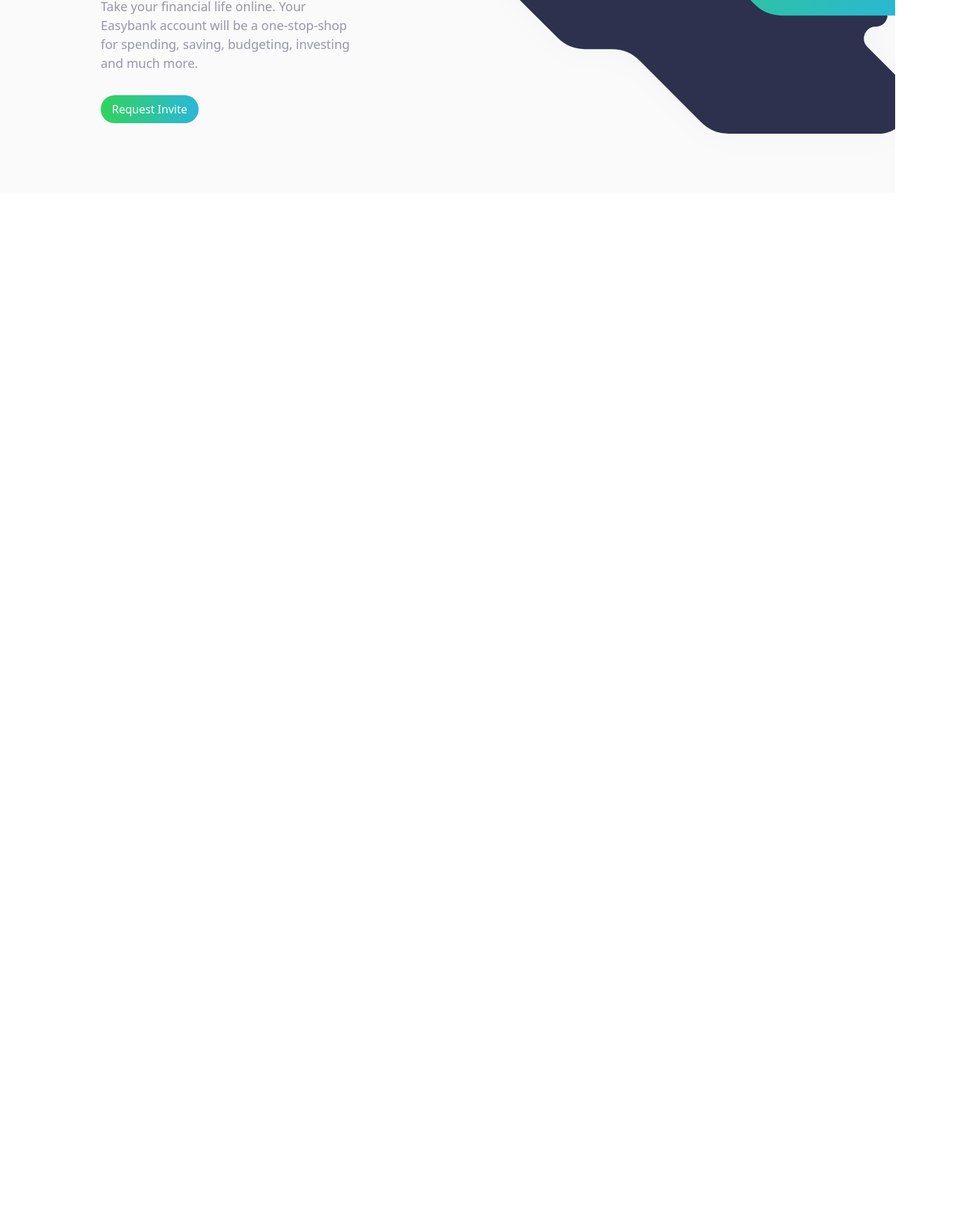
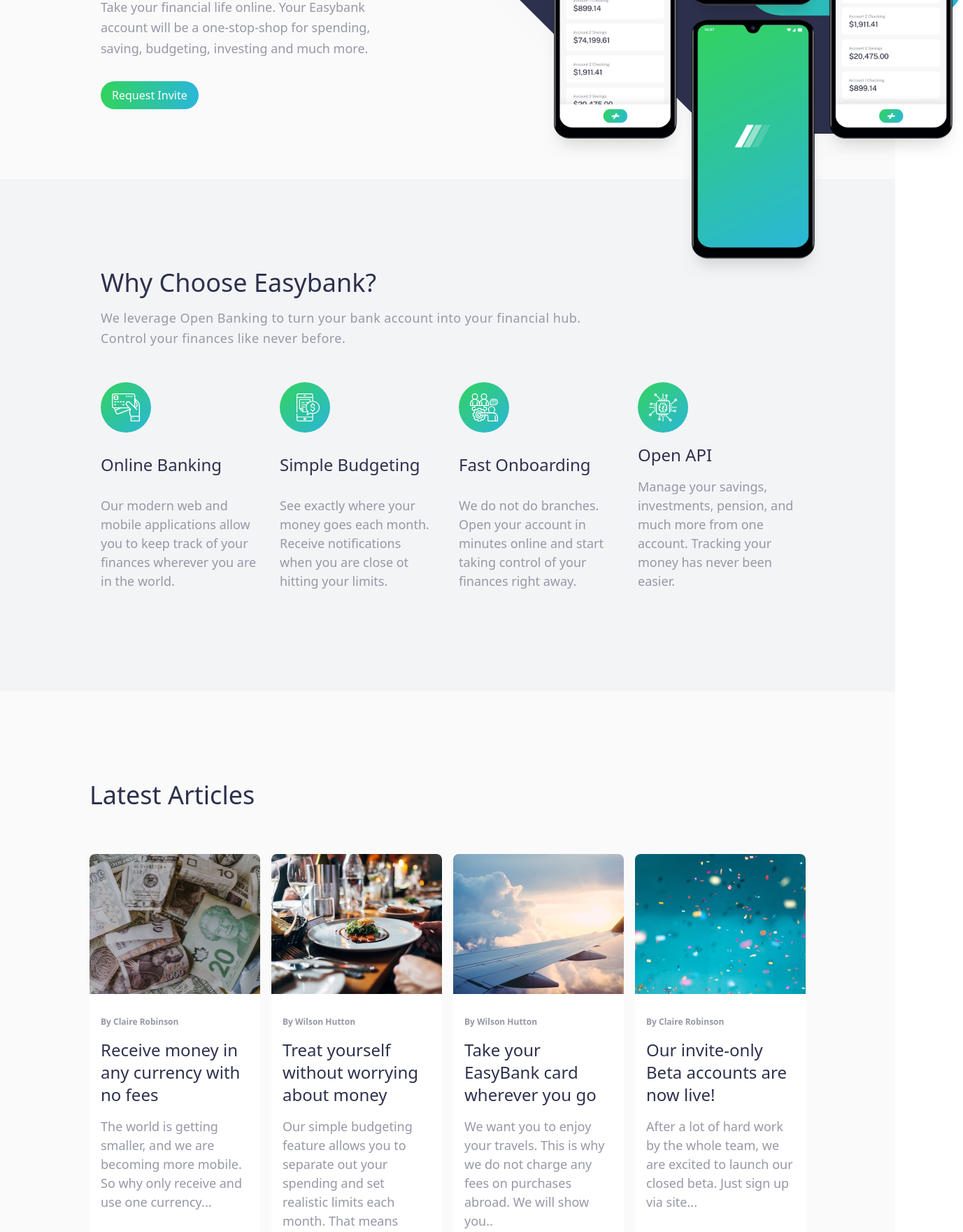
Before and after one commit to OU1122/client-banking-app, a React (Vite) app: page / in a window 1280 px wide. Shown: the part 320-2080 px from the top of the page at 70% size, 1377 px wide, since content can reach past the window. Before the commit the page ends 800 px from the top, so only its background shows below. Built offline with nearby package versions, Linux system fonts and the light colour scheme.

Commit message:
article + feature card done

```diff
--- a/src/App.tsx
+++ b/src/App.tsx
@@ -1,3 +1,5 @@
+import { Articles } from "./components/articles";
+import { Features } from "./components/features";
 import { Hero } from "./components/hero";
 import { Nav } from "./components/nav";
 
@@ -7,6 +9,8 @@
 			<div className="">
 				<Nav />
 				<Hero />
+				<Features />
+				<Articles />
 			</div>
 		</>
 	);
--- /dev/null
+++ b/src/components/articles.tsx
@@ -0,0 +1,21 @@
+import { articles } from "../library/data";
+import { ArticleCard } from "./articlesCard";
+export const Articles = () => {
+	return (
+		<div className="bg-VeryLightGray">
+			<div className=" max-w-[1440px] py-32 mx-auto px-32">
+				<div className="mb-16">
+					<h2 className="text-DarkBlue text-4xl">Latest Articles</h2>
+				</div>
+				<div className="grid grid-cols-4 gap-4 ">
+					{articles.map((article, i) => (
+						<ArticleCard
+							key={i}
+							{...article}
+						/>
+					))}
+				</div>
+			</div>
+		</div>
+	);
+};
--- /dev/null
+++ b/src/components/articlesCard.tsx
@@ -0,0 +1,33 @@
+type FeaturesProps = {
+	img: string;
+	title: string;
+	description: string;
+	author: string;
+};
+
+export const ArticleCard: React.FC<FeaturesProps> = ({
+	img,
+	title,
+	description,
+	author,
+}) => {
+	return (
+		<div className="gap-4 flex flex-col bg-White rounded-md">
+			<div className="w-full h-[200px] rounded-t-lg">
+				<img
+					className="w-full h-full object-cover rounded-t-lg"
+					src={img}
+				/>
+			</div>
+			<div className="flex flex-col overflow-ellipsis p-4 gap-4 items-start justify-center">
+				<p className="text-xs text-GrayishBlue font-semibold">{author}</p>
+				<h2 className="text-DarkBlue text-2xl hover:text-LimeGreen hover:cursor-pointer">
+					{title}
+				</h2>
+				<p className="overflow-ellipsis text-GrayishBlue text-[18px]">
+					{description}
+				</p>
+			</div>
+		</div>
+	);
+};
--- a/src/components/button.tsx
+++ b/src/components/button.tsx
@@ -6,10 +6,12 @@
 
 export const Button: React.FC<ButtonProps> = ({ type, children }) => {
 	return (
-		<button
-			className="text-White rounded-3xl bg-gradient-to-r from-LimeGreen to-BrightCyan px-4 py-2 hover:opacity-85"
-			type={type}>
-			{children}
-		</button>
+		<div className="min-w-fit">
+			<button
+				className="text-White rounded-3xl bg-gradient-to-r from-LimeGreen to-BrightCyan px-4 py-2 hover:opacity-85"
+				type={type}>
+				{children}
+			</button>
+		</div>
 	);
 };
--- /dev/null
+++ b/src/components/featureCard.tsx
@@ -0,0 +1,19 @@
+type FeaturesProps = {
+	img: string;
+	title: string;
+	description: string;
+};
+
+export const FeatureCard: React.FC<FeaturesProps> = ({
+	img,
+	title,
+	description,
+}) => {
+	return (
+		<div className=" p-4 gap-4 flex flex-col items-start justify-between">
+			<img src={img}></img>
+			<h2 className="text-DarkBlue text-2xl">{title}</h2>
+			<p className="text-GrayishBlue text-[18px]">{description}</p>
+		</div>
+	);
+};
--- /dev/null
+++ b/src/components/features.tsx
@@ -0,0 +1,29 @@
+import { features } from "../library/data";
+import { FeatureCard } from "./featureCard";
+
+export const Features = () => {
+	return (
+		<div className="bg-LightGrayishBlue">
+			<div className=" max-w-[1440px] py-32 mx-auto px-32">
+				<div className=" pl-4 ">
+					<h2 className="text-DarkBlue text-4xl">Why Choose Easybank?</h2>
+					<p className="mt-4 text-GrayishBlue tracking-wide text-[18px] leading-relaxed">
+						We leverage Open Banking to turn your bank account into your
+						financial hub.
+						<br /> Control your finances like never before.
+					</p>
+				</div>
+				<div className="grid grid-cols-4 mt-8">
+					{features.map((feature, i) => (
+						<FeatureCard
+							key={i}
+							img={feature.image}
+							title={feature.headline}
+							description={feature.description}
+						/>
+					))}
+				</div>
+			</div>
+		</div>
+	);
+};
--- a/src/components/hero.tsx
+++ b/src/components/hero.tsx
@@ -2,15 +2,16 @@
 
 export const Hero = () => {
 	return (
-		<section className="relative max-w-[1440px] mx-auto my-4 flex px-32 bg-VeryLightGray overflow-hidden">
-			<div className="gap-8 flex flex-col items-start justify-center py-[100px] pl-4 w-1/2">
+		<section className="bg-VeryLightGray">
+			<div className="relative max-w-[1440px] mx-auto mt-4 flex flex-col px-32 overflow-hidden md:overflow-visible">
+				<div className="gap-8 flex flex-col items-start justify-center py-[100px] pl-4 w-[60%] ">
 					<h1 className="text-DarkBlue text-5xl w-3/4">
 						Next generation digital banking
 					</h1>
-				<p className="text-GrayishBlue font-normal w-3/4 text-[18px]">
-					Take your financial life online. Your Easybank account will be a
-					one-stop-shop for spending, saving, budgeting, investing and much
-					more.
+					<p className="text-GrayishBlue font-normal w-3/4 text-[18px] leading-relaxed">
+						Take your financial life online. Your Easybank account will be
+						a one-stop-shop for spending, saving, budgeting, investing and
+						much more.
 					</p>
 					<Button type="button">Request Invite</Button>
 				</div>
@@ -18,6 +19,10 @@
 				<img
 					className="absolute -top-[103px] -right-[190px] lg:-top-[103px] lg:-right-[97px] w-[700px] object-fill z-10"
 					src="/bg-intro-desktop.svg"></img>
+				<img
+					className="absolute -top-[103px] -right-[190px] lg:-top-[103px] lg:-right-[97px] w-[600px] object-fill z-10"
+					src="/image-mockups.png"></img>
+			</div>
 		</section>
 	);
 };
--- a/src/components/nav.tsx
+++ b/src/components/nav.tsx
@@ -4,16 +4,17 @@
 export const Nav = () => {
 	return (
 		<nav className="relative max-w-[1440px] mx-auto py-4 flex bg-White px-32 items-center justify-between z-50">
-			<div>
+			<div className="flex items-center">
 				<img
 					src="/logo.svg"
 					alt=""
 				/>
 			</div>
 			<div>
-				<ul className="text-GrayishBlue flex gap-4">
+				<ul className="text-GrayishBlue flex items-center jsutify-center gap-4">
 					{links.map((link, i) => (
 						<a
+							key={i}
 							href={link.hash}
 							className="">
 							<li
@@ -25,9 +26,8 @@
 					))}
 				</ul>
 			</div>
-			<div>
-				<Button type="button">Request Invite</Button>
-			</div>
+
+			<Button type="button">Request Invite</Button>
 		</nav>
 	);
 };
--- a/src/library/data.tsx
+++ b/src/library/data.tsx
@@ -20,3 +20,61 @@
 		hash: "#careers",
 	},
 ] as const;
+
+export const features = [
+	{
+		image: "/icon-online.svg",
+		headline: "Online Banking",
+		description:
+			"Our modern web and mobile applications allow you to keep track of your finances wherever you are in the world.",
+	},
+	{
+		image: "/icon-budgeting.svg",
+		headline: "Simple Budgeting",
+		description:
+			"See exactly where your money goes each month. Receive notifications when you are close ot hitting your limits.",
+	},
+	{
+		image: "/icon-onboarding.svg",
+		headline: "Fast Onboarding",
+		description:
+			"We do not do branches. Open your account in minutes online and start taking control of your finances right away. ",
+	},
+	{
+		image: "/icon-api.svg",
+		headline: "Open API",
+		description:
+			"Manage your savings, investments, pension, and much more from one account. Tracking your money has never been easier.",
+	},
+] as const;
+
+export const articles = [
+	{
+		img: "/image-currency.jpg",
+		author: "By Claire Robinson",
+		title: "Receive money in any currency with no fees",
+		description:
+			"The world is getting smaller, and we are becoming more mobile. So why only receive and use one currency...",
+	},
+	{
+		img: "/image-restaurant.jpg",
+		author: "By Wilson Hutton",
+		title: "Treat yourself without worrying about money",
+		description:
+			"Our simple budgeting feature allows you to separate out your spending and set realistic limits each month. That means you...",
+	},
+	{
+		img: "/image-plane.jpg",
+		author: "By Wilson Hutton",
+		title: "Take your EasyBank card wherever you go",
+		description:
+			"We want you to enjoy your travels. This is why we do not charge any fees on purchases abroad. We will show you..",
+	},
+	{
+		img: "/image-confetti.jpg",
+		author: "By Claire Robinson",
+		title: "Our invite-only Beta accounts are now live!",
+		description:
+			"After a lot of hard work by the whole team, we are excited to launch our closed beta. Just sign up via site...",
+	},
+] as const;
```
Lines whose indentation alone changed are shown as unchanged.
